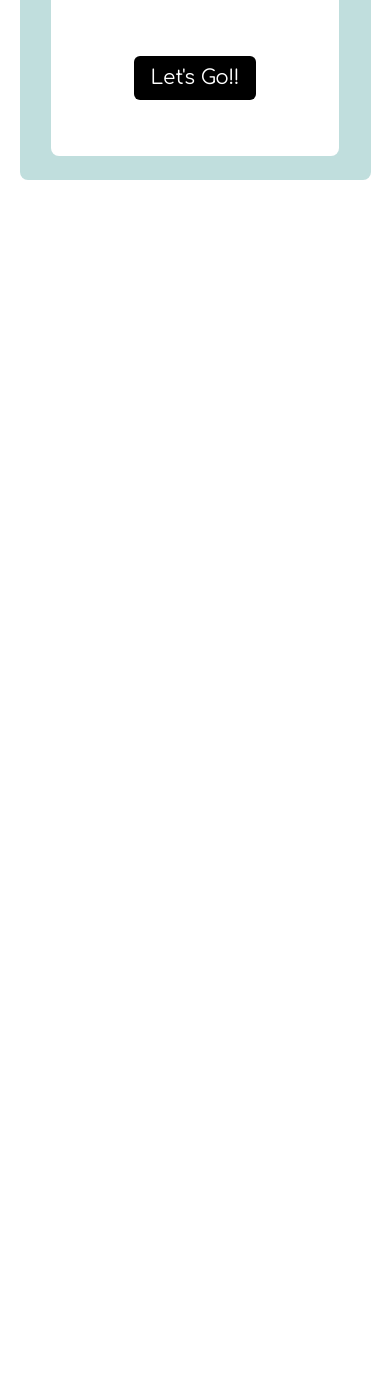
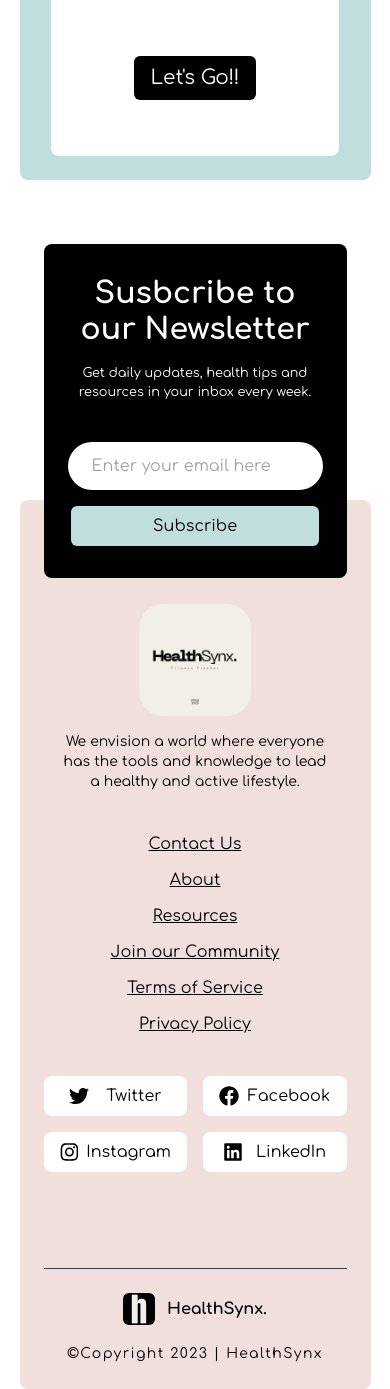
Before and after one commit to adityaj07/healthsynx, a React (Vite) app: page / in a window 390 px wide. Shown: the part 3733-5122 px from the top of the page. Before the commit the page ends 4009 px from the top, so only its background shows below. Built offline with nearby package versions, Linux system fonts and the light colour scheme.

Commit message:
update:Footer.jsx & Newsletter.jsx responsive

```diff
--- a/src/App.jsx
+++ b/src/App.jsx
@@ -24,14 +24,14 @@ function App() {
       {!isSingupOrLoginPage && <Navbar />}
       <Routes>
         <Route path="/" element={<Home />} />
-        {/* <Route path="#features" element={<Features />} />
+        <Route path="#features" element={<Features />} />
         <Route path="/about" element={<About />} />
         <Route path="/contact" element={<Contact />} />
         <Route path="/signup" element={<Signup />} />
         <Route path="/login" element={<Login />} />
-        <Route path="/forgotpassword" element={<Forgotpassword />} /> */}
+        <Route path="/forgotpassword" element={<Forgotpassword />} />
       </Routes>
-      {/* {!isSingupOrLoginPage && <Footer />} */}
+      {!isSingupOrLoginPage && <Footer />}
     </div>
   );
 }
--- a/src/components/Footer.jsx
+++ b/src/components/Footer.jsx
@@ -46,28 +46,28 @@ const Footer = () => {
     location.pathname === "/features";
 
   return (
-    <div className="bg-[#F1DFDE] w-[70%] mx-auto  relative flex flex-col gap-24 rounded-lg mt-72 px-16 py-14">
-     {!isAboutOrContactOrFeaturesPage && <div className="absolute -top-[14rem] left-32 right-32">
+    <div className="bg-[#F1DFDE] w-[90%] lg:w-[70%] mx-auto  relative flex flex-col gap-24 rounded-lg mt-[20rem] p-6 md:px-16 md:py-14">
+     {!isAboutOrContactOrFeaturesPage && <div className="absolute -top-64 left-6 right-6 md:-top-52 lg:-top-[14rem] lg:left-32 lg:right-32">
         <Newsletter />
       </div>}
-      <div className="grid grid-cols-3 gap-4 mt-16">
-        <div className="flex flex-col gap-4">
+      <div className="grid grid-cols-1 md:grid-cols-2 lg:grid-cols-3 gap-4 mt-16">
+        <div className="flex flex-col items-center md:items-start gap-4 mt-4 md:mt-0">
           <img
             src={logo}
             alt="logo"
             className="w-[7rem] h-[7rem] rounded-3xl"
           />
-          <p className="text-sm w-[90%]">
+          <p className="text-sm w-[90%] text-center md:text-start">
             We envision a world where everyone has the tools and knowledge to
             lead a healthy and active lifestyle.
           </p>
         </div>
-        <div className="flex items-center">
-          <ul className="grid grid-cols-2 gap-3">
+        <div className="flex flex-col md:flex-row items-center my-6 md:my-0">
+          <ul className="grid grid-cols-1 md:grid-cols-2 gap-3">
             {links.map((link) => (
               <li
                 key={link}
-                className="text-black text-base hover:text-gray-900 cursor-pointer  underline"
+                className="text-black text-base hover:text-gray-900 cursor-pointer text-center md:text-start  underline"
               >
                 {link}
               </li>
@@ -88,17 +88,17 @@ const Footer = () => {
           })}
         </div>
       </div>
-      <div className="flex justify-between items-center border-t-[1px] border-gray-700 pt-6">
+      <div className="flex flex-col md:flex-row gap-4 md:gap-0 justify-between items-center border-t-[1px] border-gray-700 pt-6">
         <div className="flex gap-3 items-center">
           <img
             src={logo1}
             alt="logo"
-            className="rounded-md w-[3rem] h-[3rem]"
+            className="rounded-md w-[2rem] h-[2rem] md:w-[3rem] md:h-[3rem]"
           />
-          <span className="text-2xl font-extrabold">HealthSynx.</span>
+          <span className="text-base md:text-2xl font-extrabold">HealthSynx.</span>
         </div>
         <div>
-          <span className="tracking-widest">
+          <span className="tracking-widest text-sm">
             &copy;Copyright 2023 | HealthSynx
           </span>
         </div>
--- a/src/components/Newsletter.jsx
+++ b/src/components/Newsletter.jsx
@@ -5,14 +5,15 @@ import arrow from "../assets/arrow.svg"
 const Newsletter = () => {
   return (
     <div>
-        <div className='flex relative flex-col gap-4 bg-black rounded-md text-white px-10 py-16'>
-            <h1 className='text-4xl font-bold'>Susbcribe to our Newsletter</h1>
-            <small className='mb-6'>Get daily updates, health tips and resources in your inbox every week.</small>
-            <div className='flex bg-white justify-between items-center rounded-full py-2 px-4'>
-                <input type="text" className='bg-transparent outline-none text-black px-4 py-2 w-[80%]' placeholder='Enter your email here'/>
-                <Button text="Subscribe" className="bg-[#C0DEDD] text-black py-2 px-4 rounded-full"/>
+        <div className='flex relative flex-col gap-4 bg-black rounded-lg text-white px-6 py-8 md:px-8 md:py-10 lg:px-10 lg:py-16'>
+            <h1 className='text-3xl md:text-4xl text-center md:text-start font-bold'>Susbcribe to our Newsletter</h1>
+            <small className='mb-6 text-center md:text-start'>Get daily updates, health tips and resources in your inbox every week.</small>
+            <div className='flex bg-white justify-between items-center rounded-full py-1 px-2 md:py-2 md:px-4'>
+                <input type="text" className='bg-transparent outline-none text-black px-4 py-2 w-full md:w-[80%]' placeholder='Enter your email here'/>
+                <Button text="Subscribe" className="bg-[#C0DEDD] text-black py-1 px-2 md:py-2 md:px-4 rounded-full hidden md:block hover:bg-[#91e7e4] transition-colors duration-150"/>
             </div>
-            <img src={arrow} alt="arrow" className='absolute top-5 right-0 w-[12rem]'/>
+            <Button text="Subscribe" className="bg-[#C0DEDD] text-black py-2 px-4 rounded-full block md:hidden w-[97%] mx-auto hover:bg-[#91e7e4] transition-colors duration-150"/>
+            <img src={arrow} alt="arrow" className='absolute top-10 right-0 w-[10rem] hidden md:block'/>
         </div>
     </div>
   )
```
